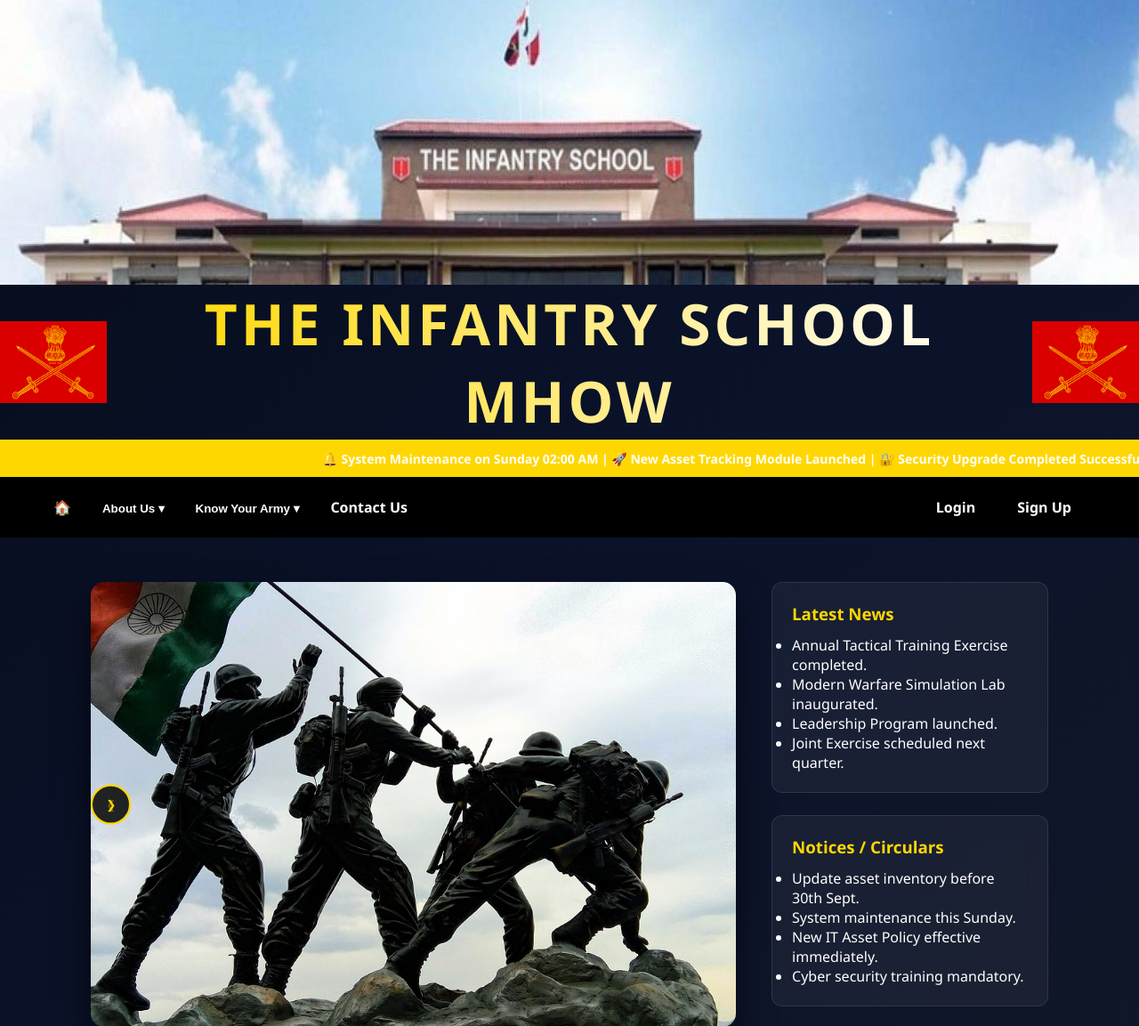
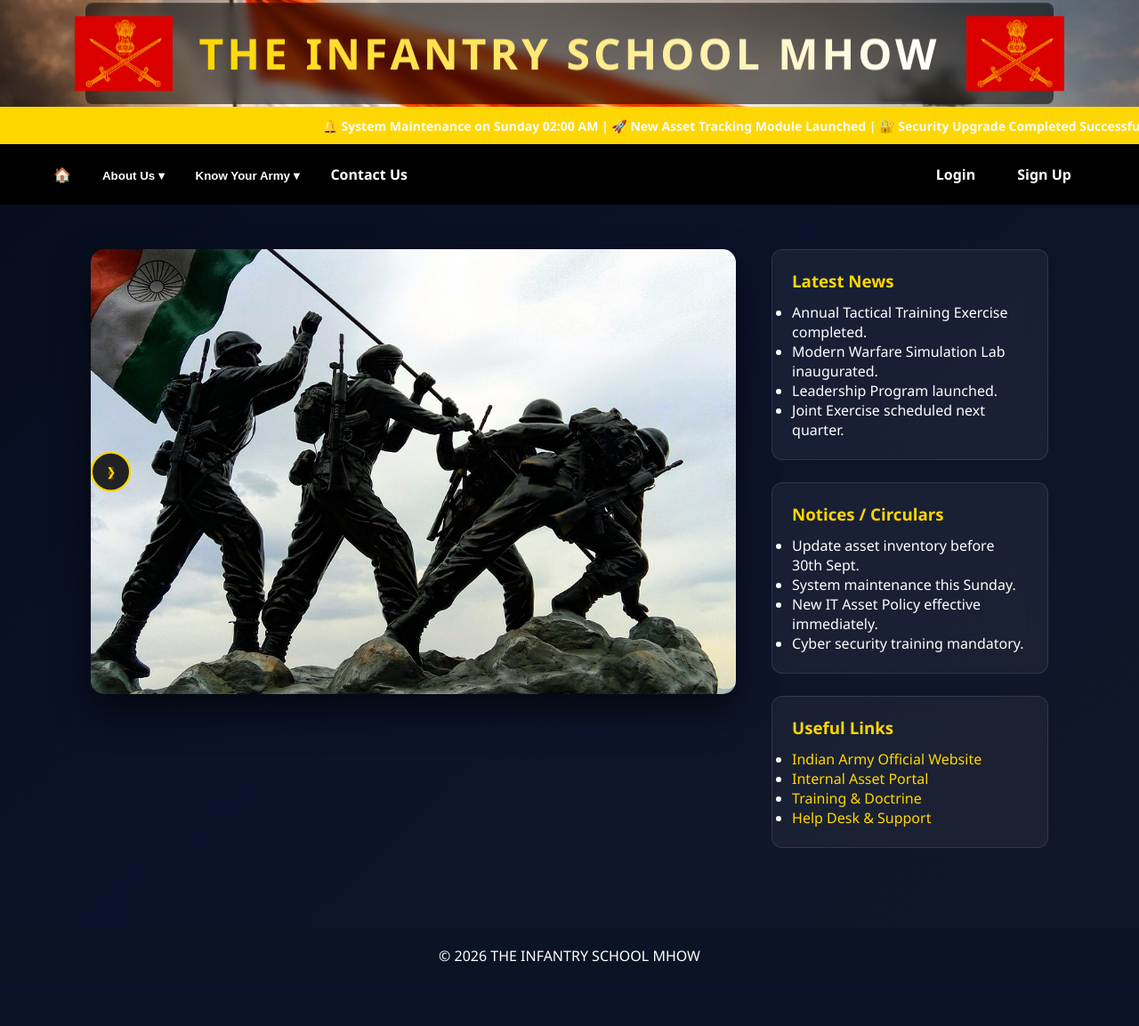
Before and after one commit to priyankahub/IT_ASSET_MANAGEMENT, a PHP site: page / in a window 1280 px wide. Shown: the top 1153 px of the page at 89% size. After the commit the page ends 1081 px from the top, so only its background shows below. Run offline with PHP 8.4, Linux system fonts and the light colour scheme.

Commit message:
header transprent

```diff
--- a/assets/css/style.css
+++ b/assets/css/style.css
@@ -32,49 +32,62 @@ body.homepage{
 /* =========================================================
    HEADER SECTION (Title + Logo)
    - Centered with dual logo
-   - No layout breaking
+   - Ribbon style with transparency
 ========================================================= */
 
 .header-banner{
     position:relative;
     text-align:center;
+    height:15vh;              /* thinner banner */
+    overflow:hidden;          /* crop image */
 }
 
+/* Background image control */
+body.homepage .banner-img{
+    width:100%;
+    height:100%;
+    object-fit:cover;         /* proper crop */
+    object-position:top;      /* show top part */
+    display:block;
+}
+
+/* Ribbon strip */
 .banner-content{
     display:flex;
     align-items:center;
-    justify-content:center;   /* horizontally center */
-    gap:40px;
-    width:100%;
+    justify-content:center;
+    gap:30px;
+
+    position:absolute;
+    top:50%;
+    left:50%;
+    transform:translate(-50%, -50%);  /* TRUE vertical + horizontal center */
+
+    padding:15px 40px;
+
+    background:rgba(0,0,0,0.55);
+    backdrop-filter:blur(6px);
+    border-radius:8px;
+
+    width:auto;
+    max-width:85%;
 }
 
+/* Title styling */
 .banner-content h1{
-    font-size:64px;
+    font-size:48px;              /* slightly reduced to fit in one line */
     letter-spacing:4px;
     background:linear-gradient(90deg,#ffd700,#ffffff);
     -webkit-background-clip:text;
     -webkit-text-fill-color:transparent;
     margin:0;
+    white-space:nowrap;          /* FORCE single line */
 }
 
+/* Logo styling */
 .logo{
-    width:120px;
+    width:110px;
 }
-
-/* =========================================================
-   HEADER BACKGROUND IMAGE FIX (Homepage Only)
-========================================================= */
-body.homepage .banner-img{
-    width:100%;
-    height:40vh; /* Only top 40% visible */
-    background:url("../images/header-bg.jpg") no-repeat;
-    background-size:cover;
-    background-position:top center; /* Force crop from top */
-    display:flex;
-    align-items:center;
-    justify-content:center;
-}
-
 /* =========================================================
    MOVING NEWS RIBBON
    - Continuous scrolling
--- a/index.php
+++ b/index.php
@@ -12,7 +12,7 @@ session_start();
 
 <!-- ================= HEADER ================= -->
 <div class="header-banner">
-    <img src="images/header-bg.jpg" class="banner-img">
+    <img src="images/bannerpic.png" class="banner-img">
     <div class="banner-overlay"></div>
 
     <div class="banner-content">
@@ -42,9 +42,9 @@ session_start();
     <div class="dropdown">
         <button class="dropbtn">About Us ▾</button>
         <div class="dropdown-content">
-            <a href="#">History</a>
-            <a href="#">Mission & Vision</a>
-            <a href="#">Leadership</a>
+            <a href="https://indianarmy.nic.in/KnowYourArmy/know-your-army-main/history" target="_blank">History</a>
+            <a href="https://nda.nic.in/site-page-viewer/21" target="_blank">Mission & Vision</a>
+            <a href="https://indianarmy.nic.in/leaders/leaders-site-main/chief-of-the-army-staff-leaders-site-main" target="_blank">Leadership</a>
         </div>
     </div>
 
@@ -52,13 +52,16 @@ session_start();
     <div class="dropdown">
         <button class="dropbtn">Know Your Army ▾</button>
         <div class="dropdown-content">
-            <a href="#">Infantry</a>
-            <a href="#">Artillery</a>
-            <a href="#">Armoured Corps</a>
+            <a href="https://indianarmy.nic.in/KnowYourArmy/know-your-army-main/combat-edge" target="_blank">Combat Edge</a>
+            <a href="https://indianarmy.nic.in/KnowYourArmy/know-your-army-main/command-and-control" target="_blank">Command & Control</a>
+            <a href="https://indianarmy.nic.in/KnowYourArmy/know-your-army-main/leadership" target="_blank">Leadership</a>
+            <a href="https://indianarmy.nic.in/KnowYourArmy/know-your-army-main/operations-un-mission" target="_blank">Operations UN Mission</a>
+            <a href="https://indianarmy.nic.in/KnowYourArmy/know-your-army-main/afspa" target="_blank">AFSPA</a>
         </div>
     </div>
 
-    <a href="#">Contact Us</a>
+    <!-- Contact Us -->
+    <a href="https://joinindianarmy.nic.in/contact-us.htm" target="_blank">Contact Us</a>
 
     <!-- LOGIN + SIGNUP (Correct Paths) -->
     <div class="nav-right">
```
Also changed, not shown: images/bannerpic.png (added).
